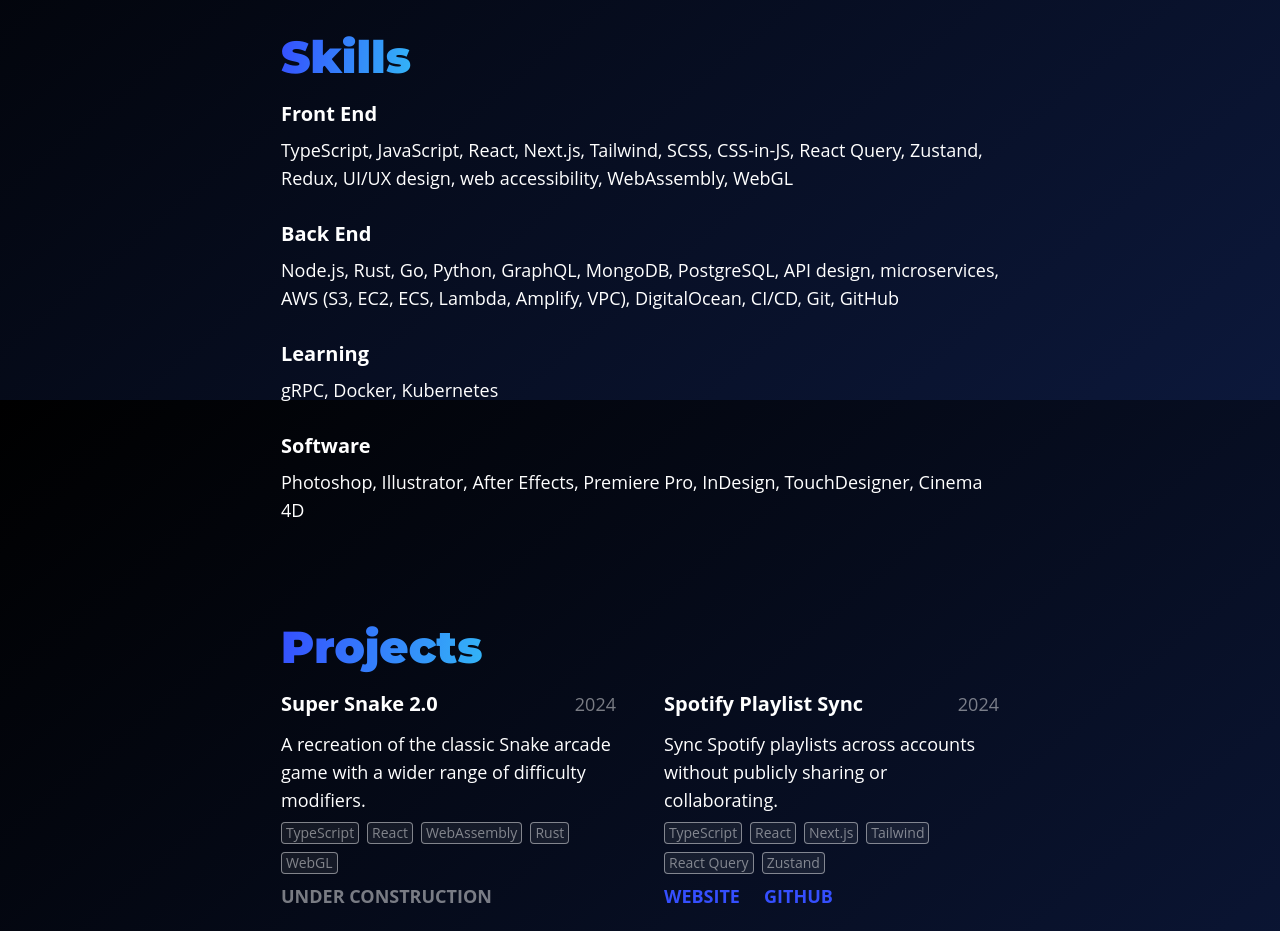
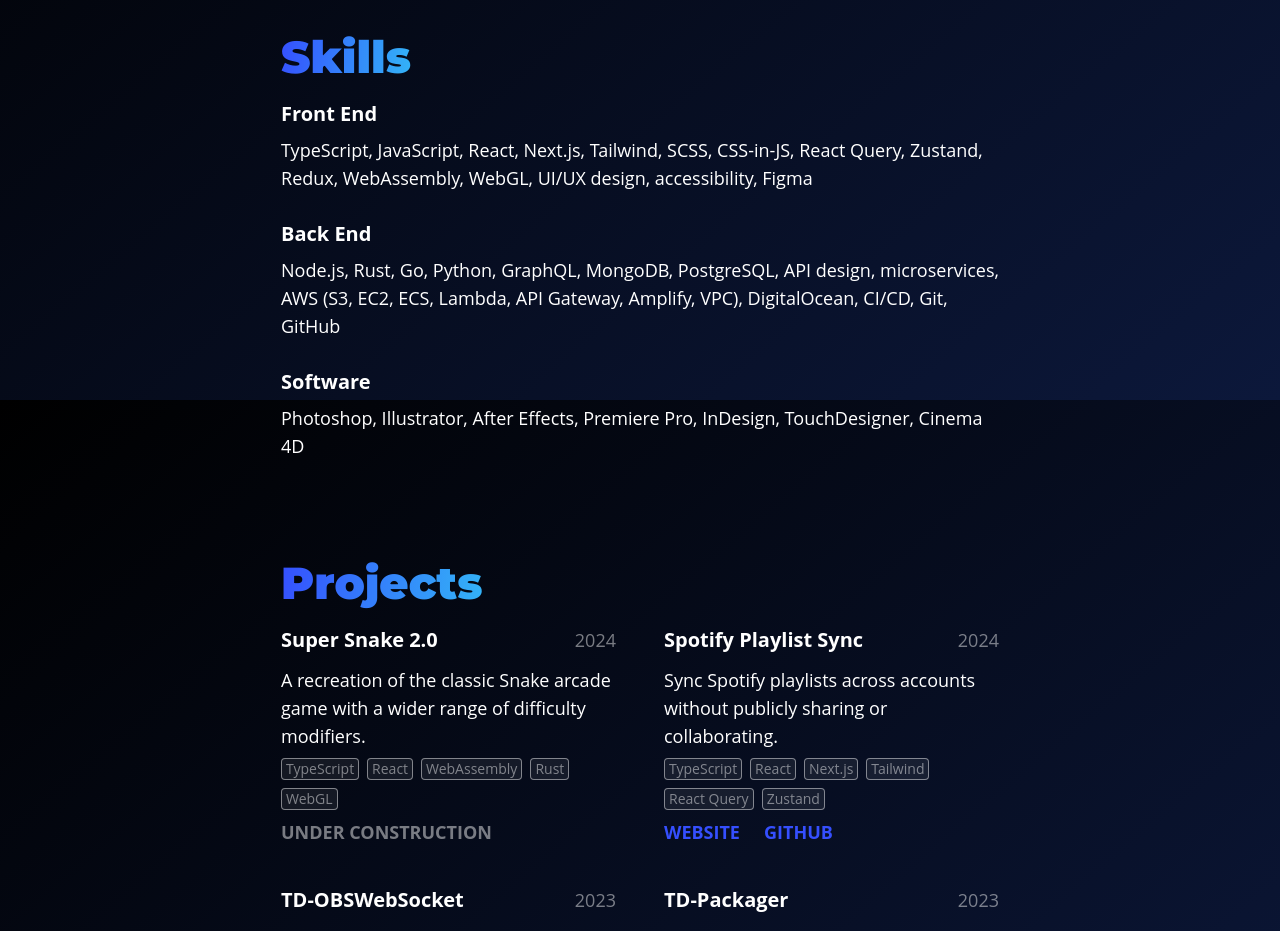
Before and after one commit to acdvs/acdvs.dev, a Next.js app: page / in a window 1280 px wide. Shown: the part 1200-2131 px from the top of the page. Built offline with nearby package versions, Linux system fonts and the light colour scheme.

Commit message:
Update skills

```diff
--- a/src/components/sections/Skills.tsx
+++ b/src/components/sections/Skills.tsx
@@ -7,20 +7,16 @@
         <h2>Front End</h2>
         <p>
           TypeScript, JavaScript, React, Next.js, Tailwind, SCSS, CSS-in-JS, React Query,
-          Zustand, Redux, UI/UX design, web accessibility, WebAssembly, WebGL
+          Zustand, Redux, WebAssembly, WebGL, UI/UX design, accessibility, Figma
         </p>
       </div>
       <div className="mb-7">
         <h2>Back End</h2>
         <p>
           Node.js, Rust, Go, Python, GraphQL, MongoDB, PostgreSQL, API design,
-          microservices, AWS (S3, EC2, ECS, Lambda, Amplify, VPC), DigitalOcean, CI/CD,
-          Git, GitHub
+          microservices, AWS (S3, EC2, ECS, Lambda, API Gateway, Amplify, VPC),
+          DigitalOcean, CI/CD, Git, GitHub
         </p>
-      </div>
-      <div className="mb-7">
-        <h2>Learning</h2>
-        <p>gRPC, Docker, Kubernetes</p>
       </div>
       <div className="mb-7">
         <h2>Software</h2>
```
